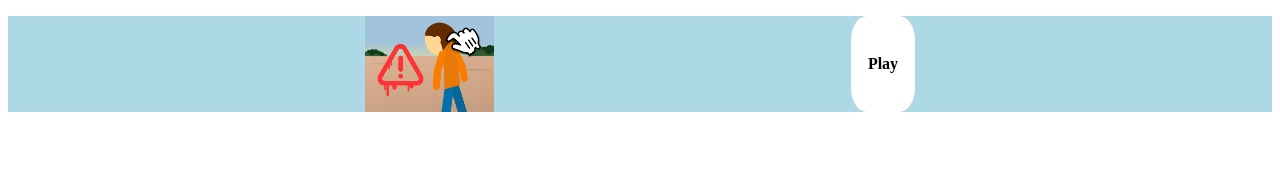
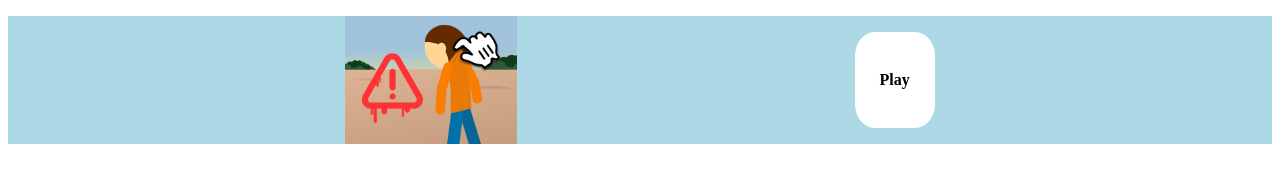
Before and after one commit to Ten7ave/Ten7ave_Website, a plain HTML site: page pagesFolder/homepage_page.html in a window 1280 px wide. Drawn offline with Linux system fonts and the light colour scheme.

Commit message:
Update home_page.css
organized the css code to make a better fit for the button and the thumbnail

```diff
--- a/cssFolder/home_page.css
+++ b/cssFolder/home_page.css
@@ -8,18 +8,19 @@
     display: flex;
     margin-top: 1rem;
     background-color: lightblue;
-    height: 6rem;
+    height: 8rem;
     justify-content: space-evenly;
     align-items: center;
 }
 .play-button{
-    width: 4rem;
+    width: 5rem;
     border-radius: 25%;
     background-color: white;
     display: flex;
     justify-content: center;
     align-items: center;
 
+    max-height: 6rem;
     color: black;
     font-weight: bolder;
     border-color: black;
```
